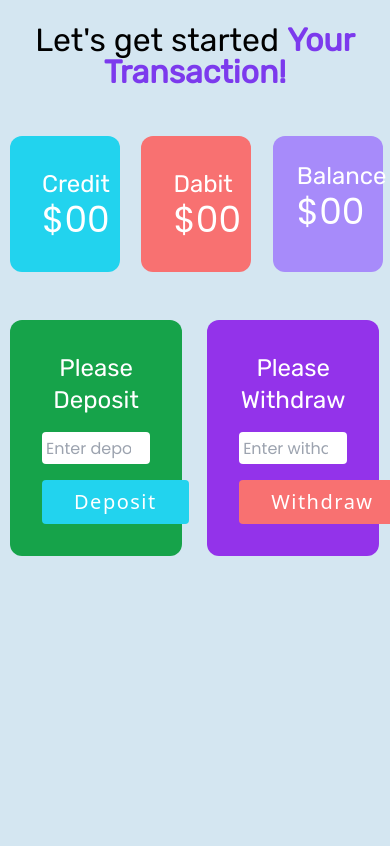
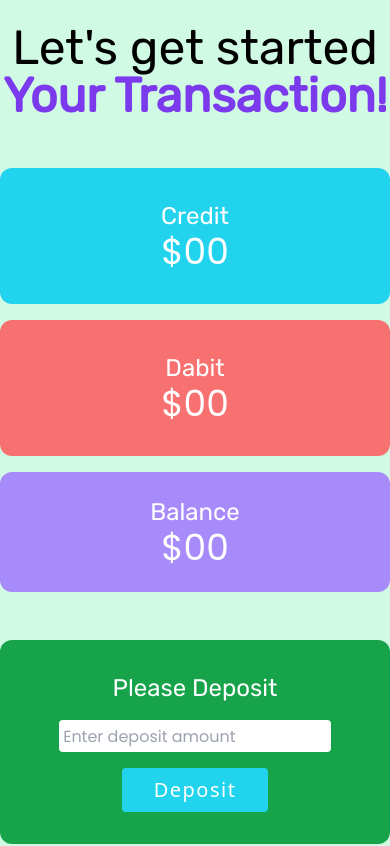
Before and after one commit to symoon007/baap-er-bank, a plain HTML site: page bank.html in a window 390 px wide. Shown: the top 846 px of the page. Drawn offline with nearby package versions, Linux system fonts and the light colour scheme.

Commit message:
some changes

```diff
--- a/bank.html
+++ b/bank.html
@@ -10,7 +10,7 @@
     <!-- vanilla css -->
     <link rel="stylesheet" href="style.css" />
   </head>
-  <body>
+  <body class="max-md:bg-emerald-100">
     <header class="header-bank">
       <h1 class="text-5xl text-center mt-6 font-rubik">
         Let's get started
@@ -20,7 +20,7 @@
     <main class="container-fluid main-container">
       <section class="bank-section">
         <div
-          class="grid-md grid grid-cols-3 w-9/12 mx-auto gap-4 text-white mt-12"
+          class="grid-md grid md:grid-cols-3 md:w-9/12 max-md:text-center mx-auto gap-4 text-white mt-12"
         >
           <div class="bg-cyan-400 p-8 rounded-xl div-align">
             <h4 class="text-2xl font-rubik">Credit</h4>
@@ -45,13 +45,13 @@
       <!-- deposit and withdraw -->
       <section class="bank-section">
         <div
-          class="grid-cal-section grid grid-cols-2 w-9/12 mx-auto gap-4 text-white mt-12"
+          class="grid md:grid-cols-2 md:w-9/12 max-md:text-center mx-auto gap-4 text-white mt-12"
         >
           <div class="bg-green-600 p-8 rounded-xl div-align">
             <h4 class="text-2xl font-rubik">Please Deposit</h4>
 
             <input
-              class="text-neutral-800 w-5/6 mb-3 block mt-4 mb-4 px-1 font-poppins h-8 rounded"
+              class="text-neutral-800 w-5/6 mb-3 block mt-4 mb-4 px-1 font-poppins h-8 rounded max-md:mx-auto"
               type="number"
               name=""
               id="deposit-field"
@@ -70,7 +70,7 @@
             <input
               id="withdraw-field"
               type="number"
-              class="text-neutral-800 w-5/6 mb-3 block mb-4 mt-4 px-1 font-poppins h-8 rounded text-"
+              class="text-neutral-800 w-5/6 mb-3 block mb-4 mt-4 px-1 font-poppins h-8 rounded max-md:mx-auto"
               type="text"
               name=""
               id=""
--- a/style.css
+++ b/style.css
@@ -30,42 +30,3 @@ project fonts
 .bg {
   background-color: black;
 }
-@media screen and (max-width: 576px) {
-  body {
-    background-color: #d4e6f1;
-  }
-  .main-container {
-    width: 100%;
-    margin-bottom: 20px;
-  }
-  section {
-    width: 97% !important;
-    text-align: center;
-  }
-  .log-input input {
-    width: 100%;
-  }
-  .grid-md,
-  .grid-cal-section {
-    display: grid;
-    grid-template-columns: repeat(1, 1fr);
-  }
-  .header-bank h1 {
-    font-size: 2rem;
-    margin-bottom: 0;
-  }
-   .bank-section>div {
-    width: 100%;
-    margin-left: 10px;
-  }
-  .div-align {
-    text-align: center;
-    width: 95%;
-    padding: 15px 20px;
-  }
-  .div-align input {
-    width: 100%;
-  }
-  .bttm-div {
-  }
-}
```
Also changed, not shown: index.html (+10 -9 lines).
